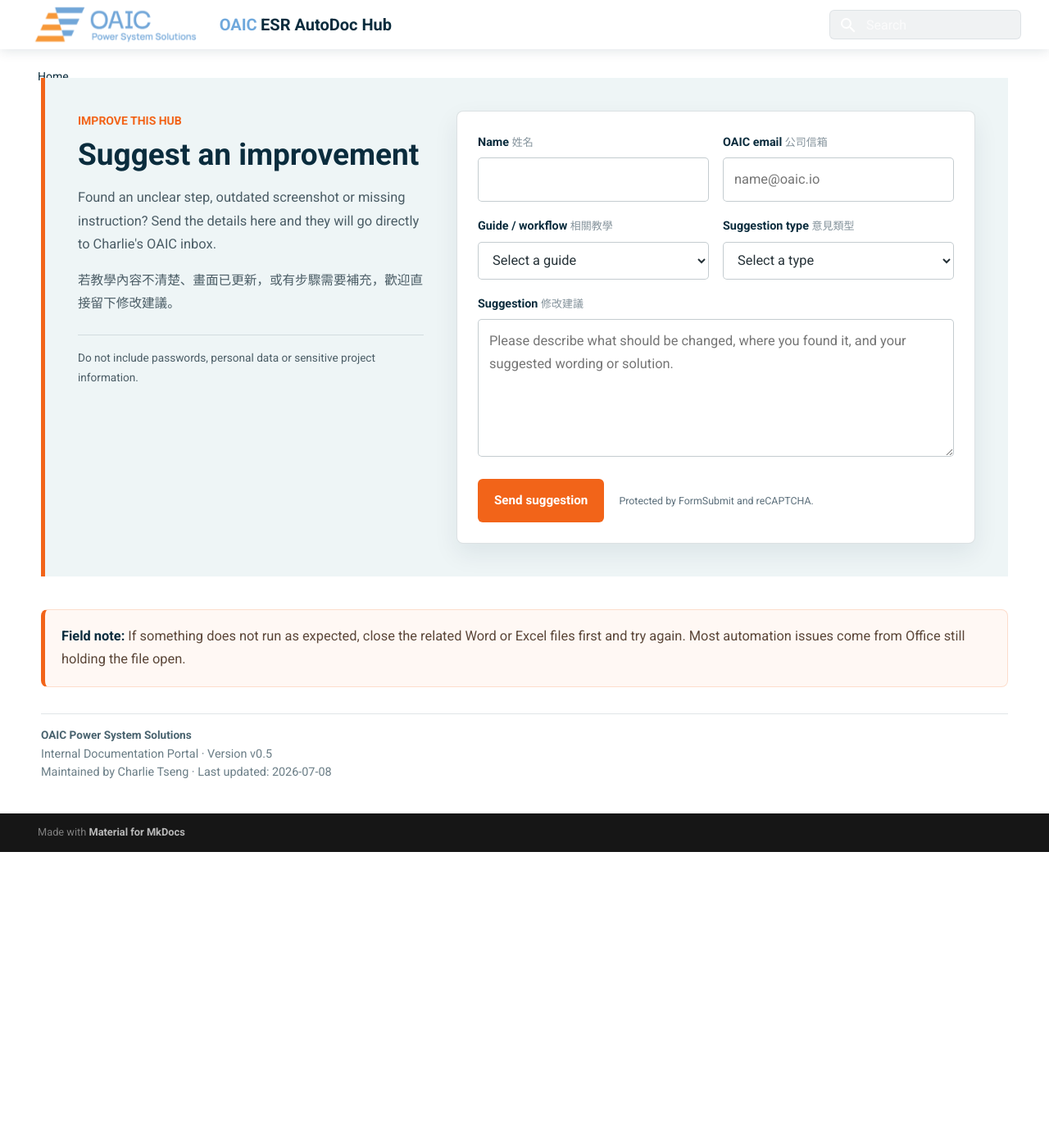
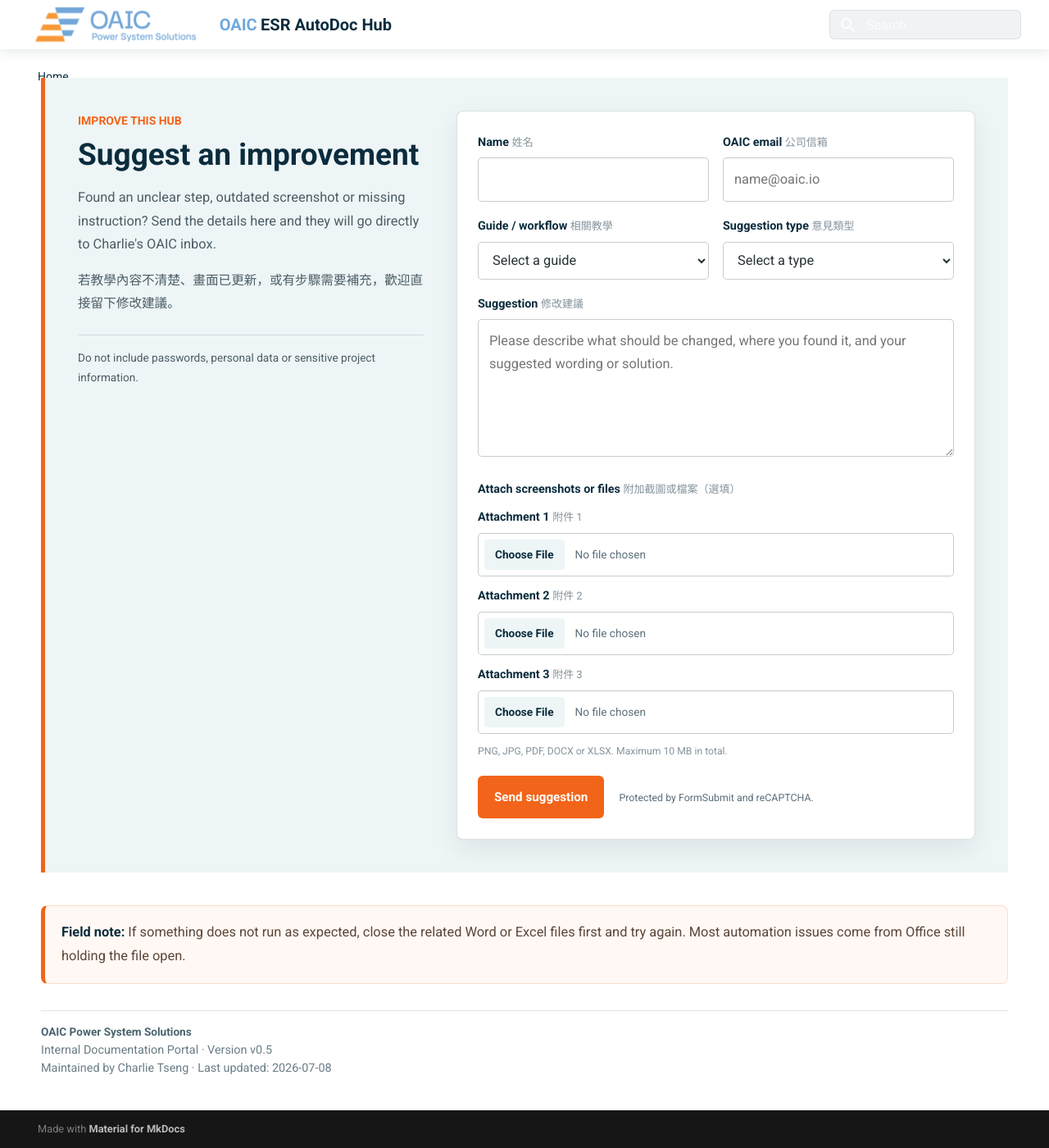
Before and after one commit to fanhow-source/tpc2-esr-training-hub, an MkDocs documentation site: the page built from docs/index.md, in a window 1280 px wide and 1400 px high, scrolled down 2778 px. Shown: the whole window at 82% size. Built offline with MkDocs 1.6.1 and Material for MkDocs 9.7.7, drawn with Linux system fonts in a browser that asks for light colours; before the commit the page ends 3817 px from its top, so only the background shows below that.

Commit message:
Update ESR AutoDoc Hub - 2026-07-21 20:52

```diff
--- a/docs/index.md
+++ b/docs/index.md
@@ -183,7 +183,7 @@
     </p>
   </div>
 
-  <form class="oaic-feedback__form" action="https://formsubmit.co/charlie.tseng@oaic.io" method="POST">
+  <form class="oaic-feedback__form" action="https://formsubmit.co/charlie.tseng@oaic.io" method="POST" enctype="multipart/form-data">
     <input type="hidden" name="_subject" value="OAIC AutoDoc Hub - New improvement suggestion">
     <input type="hidden" name="_template" value="table">
     <input type="hidden" name="_next" value="https://fanhow.github.io/tpc2-esr-training-hub/feedback-thank-you/">
@@ -233,6 +233,23 @@
       <textarea name="Suggestion" rows="5" placeholder="Please describe what should be changed, where you found it, and your suggested wording or solution." required></textarea>
     </label>
 
+    <fieldset class="oaic-feedback__attachments">
+      <legend>Attach screenshots or files <small>附加截圖或檔案（選填）</small></legend>
+      <label>
+        <span>Attachment 1 <small>附件 1</small></span>
+        <input type="file" name="attachment" accept=".png,.jpg,.jpeg,.pdf,.docx,.xlsx,image/png,image/jpeg,application/pdf,application/vnd.openxmlformats-officedocument.wordprocessingml.document,application/vnd.openxmlformats-officedocument.spreadsheetml.sheet">
+      </label>
+      <label>
+        <span>Attachment 2 <small>附件 2</small></span>
+        <input type="file" name="attachment_2" accept=".png,.jpg,.jpeg,.pdf,.docx,.xlsx,image/png,image/jpeg,application/pdf,application/vnd.openxmlformats-officedocument.wordprocessingml.document,application/vnd.openxmlformats-officedocument.spreadsheetml.sheet">
+      </label>
+      <label>
+        <span>Attachment 3 <small>附件 3</small></span>
+        <input type="file" name="attachment_3" accept=".png,.jpg,.jpeg,.pdf,.docx,.xlsx,image/png,image/jpeg,application/pdf,application/vnd.openxmlformats-officedocument.wordprocessingml.document,application/vnd.openxmlformats-officedocument.spreadsheetml.sheet">
+      </label>
+      <small class="oaic-feedback__attachment-note">PNG, JPG, PDF, DOCX or XLSX. Maximum 10 MB in total.</small>
+    </fieldset>
+
     <button type="submit">Send suggestion</button>
     <p class="oaic-feedback__service-note">Protected by FormSubmit and reCAPTCHA.</p>
   </form>
--- a/docs/stylesheets/extra.css
+++ b/docs/stylesheets/extra.css
@@ -626,6 +626,61 @@ body {
   resize: vertical;
 }
 
+.oaic-feedback__form input[type="file"] {
+  color: var(--oaic-steel);
+  cursor: pointer;
+  font-size: 0.68rem;
+  padding: 0.35rem;
+}
+
+.oaic-feedback__form input[type="file"]::file-selector-button {
+  background: #eef5f6;
+  border: 0;
+  border-radius: 4px;
+  color: var(--oaic-primary);
+  cursor: pointer;
+  font: inherit;
+  font-weight: 800;
+  margin-right: 0.65rem;
+  min-height: 32px;
+  padding: 0.35rem 0.65rem;
+}
+
+.oaic-feedback__form input[type="file"]::file-selector-button:hover {
+  background: var(--oaic-sea);
+}
+
+.oaic-feedback__attachments {
+  border: 0;
+  margin: 0 0 0.9rem;
+  padding: 0;
+}
+
+.oaic-feedback__attachments legend {
+  color: var(--oaic-primary);
+  font-size: 0.72rem;
+  font-weight: 800;
+  margin-bottom: 0.45rem;
+  padding: 0;
+}
+
+.oaic-feedback__attachments legend small {
+  color: var(--oaic-steel);
+  font-size: 0.65rem;
+  font-weight: 500;
+}
+
+.oaic-feedback__attachments label {
+  margin-bottom: 0.55rem;
+}
+
+.oaic-feedback__attachment-note {
+  color: var(--oaic-steel);
+  display: block;
+  font-size: 0.61rem;
+  margin-top: 0.2rem;
+}
+
 .oaic-feedback__form input:focus,
 .oaic-feedback__form select:focus,
 .oaic-feedback__form textarea:focus {
```
